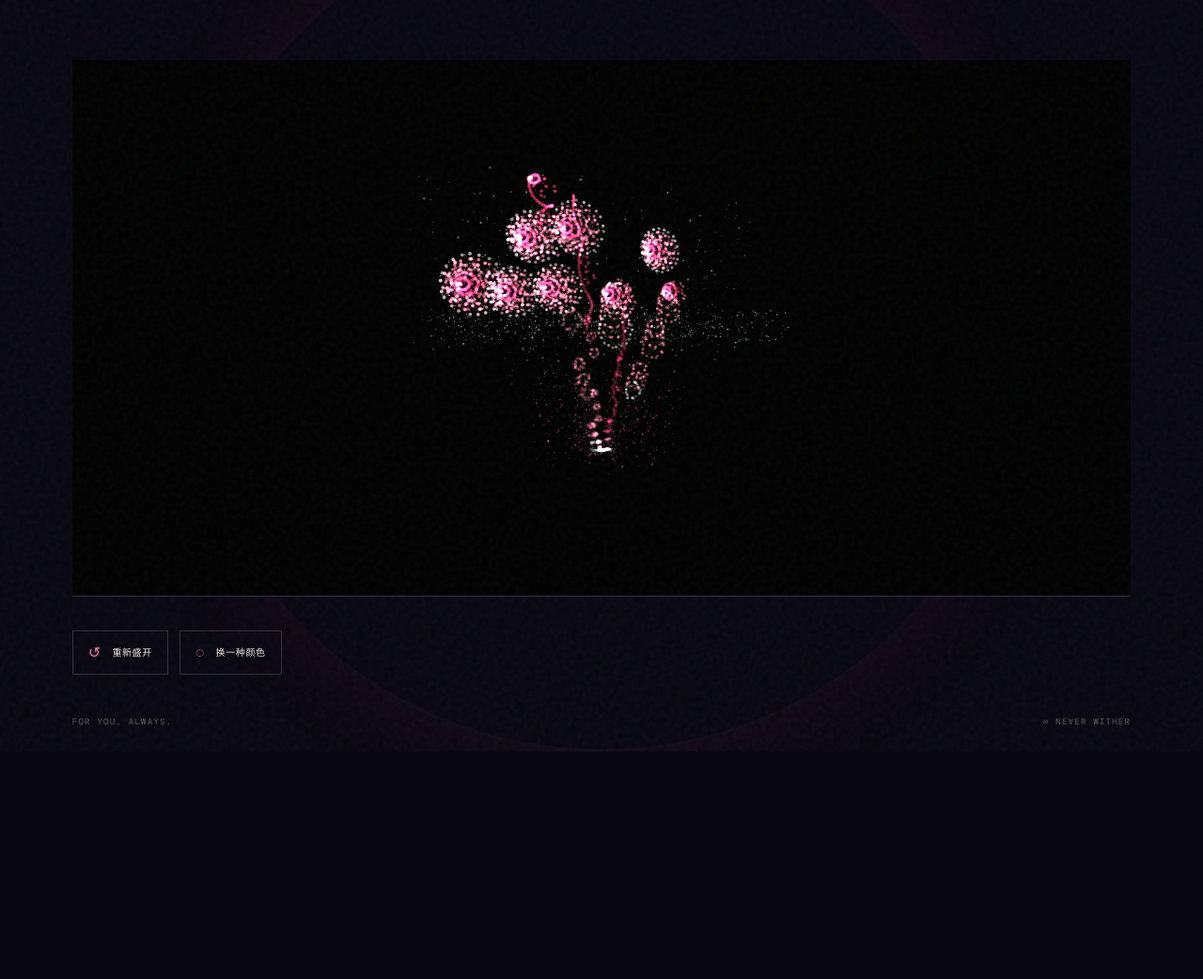
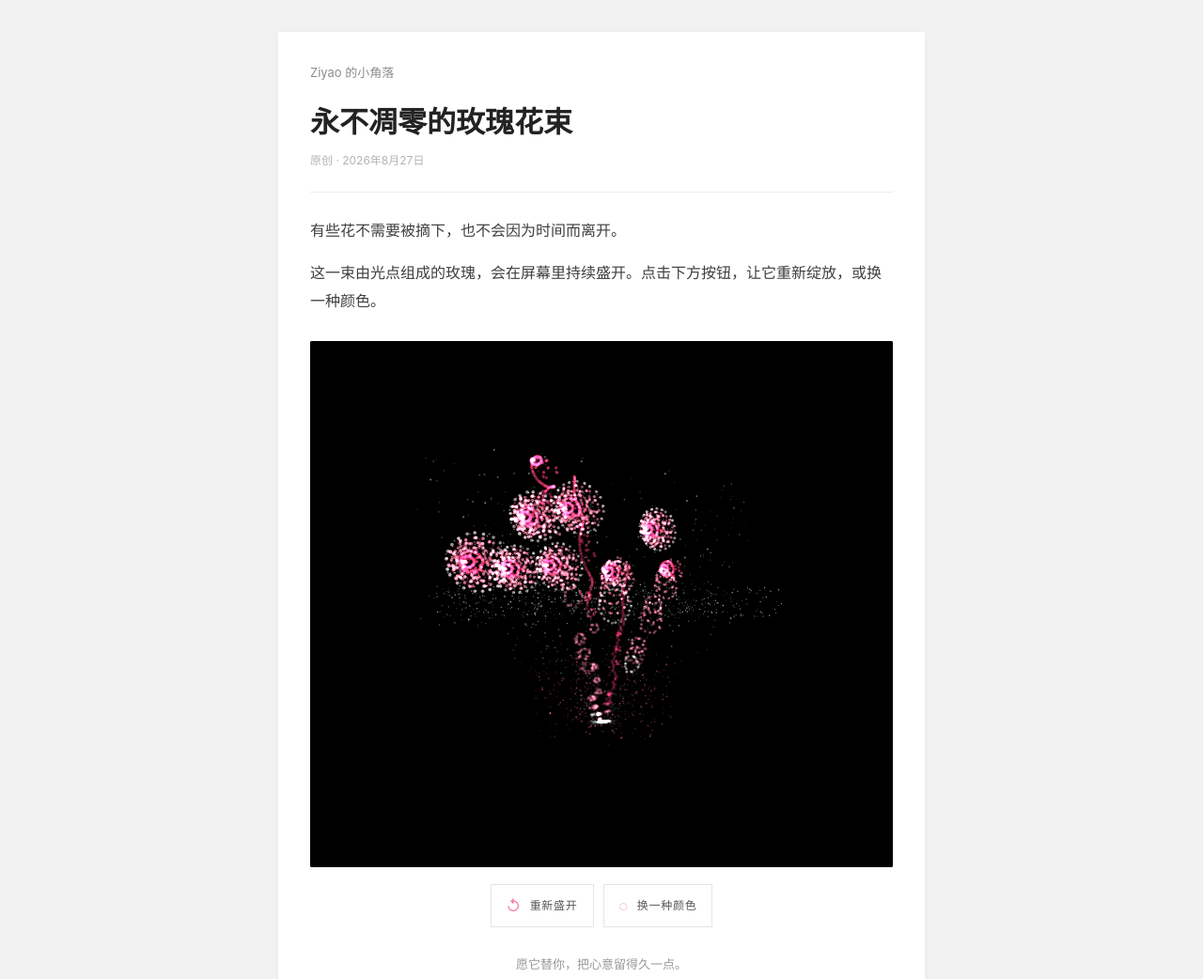
Before and after one commit to rsm-ziyao/eternal-rose-code, a plain HTML site: page index.html in a window 1280 px wide. Shown: the top 1042 px of the page at 94% size. Before the commit the page ends 800 px from the top, so only its background shows below. Drawn offline with nearby package versions, Linux system fonts and the light colour scheme; animation ran at ten frames a second.

Commit message:
Restyle page as a WeChat-style article

```diff
--- a/index.html
+++ b/index.html
@@ -11,9 +11,20 @@
     <link href="https://fonts.googleapis.com/css2?family=Cormorant+Garamond:wght@400;500;600&family=DM+Mono:wght@400;500&display=swap" rel="stylesheet" />
     <link rel="stylesheet" href="style.css" />
   </head>
-  <body>
-    <main class="stage">
-      <div class="grain" aria-hidden="true"></div>
+  <body class="article-page">
+    <main class="article-shell">
+      <article class="article-card">
+        <header class="article-head">
+          <p class="account-name">Ziyao 的小角落</p>
+          <h1>永不凋零的玫瑰花束</h1>
+          <p class="article-meta">原创 · 2026年8月27日</p>
+        </header>
+
+        <section class="article-copy">
+          <p>有些花不需要被摘下，也不会因为时间而离开。</p>
+          <p>这一束由光点组成的玫瑰，会在屏幕里持续盛开。点击下方按钮，让它重新绽放，或换一种颜色。</p>
+        </section>
+
         <section class="bouquet-wrap" aria-label="粒子玫瑰动画">
           <div class="halo halo-one"></div><div class="halo halo-two"></div>
           <canvas id="bouquet" aria-label="一束正在盛放的粒子玫瑰"></canvas>
@@ -24,7 +35,9 @@
           <button id="bloom" type="button"><span>↺</span> 重新盛开</button>
           <button id="palette" type="button"><span>◌</span> 换一种颜色</button>
         </nav>
+        <p class="closing-line">愿它替你，把心意留得久一点。</p>
         <footer><span>FOR YOU, ALWAYS.</span><span>∞ NEVER WITHER</span></footer>
+      </article>
     </main>
     <script src="app.js"></script>
   </body>
--- a/style.css
+++ b/style.css
@@ -3,3 +3,24 @@
 @media(max-width:760px){.stage{display:flex;flex-direction:column;min-height:100svh;padding:28px 18px 20px}.masthead{padding-top:4vh}.eyebrow{margin-bottom:20px}h1{font-size:clamp(55px,16vw,84px);margin-bottom:22px}.intro{font-size:11px;line-height:1.8}.bouquet-wrap{min-height:52vh;height:56vw;min-height:430px;margin:0 -10px}.caption{bottom:18px;font-size:8px}.controls{display:grid;grid-template-columns:1fr 1fr;gap:8px;padding-top:13px}.controls button{padding:12px 8px;font-size:9px}.share{grid-column:1/-1;margin-left:0}.share span{font-size:15px}footer{margin-top:auto;padding-top:22px;font-size:8px}}
 @media(prefers-reduced-motion:reduce){canvas{opacity:.85}.halo{animation:none}}
 .bouquet-wrap{grid-column:1/-1}
+
+/* WeChat-style article reading layout */
+.article-page{background:#f2f2f2;color:#222;overflow-x:hidden}
+.article-shell{width:100%;max-width:720px;margin:0 auto;padding:34px 16px 54px}
+.article-card{background:#fff;min-height:100vh;padding:34px 34px 28px;box-shadow:0 1px 10px rgba(0,0,0,.04)}
+.article-head{padding:0 0 24px;border-bottom:1px solid #eeeeee}
+.account-name{margin:0 0 22px;color:#8b8b8b;font:13px/1.5 -apple-system,BlinkMacSystemFont,"PingFang SC","Microsoft YaHei",sans-serif}
+.article-head h1{margin:0 0 13px;color:#222;font:600 31px/1.28 -apple-system,BlinkMacSystemFont,"PingFang SC","Microsoft YaHei",sans-serif;letter-spacing:0}
+.article-meta{margin:0;color:#b2b2b2;font:12px/1.5 -apple-system,BlinkMacSystemFont,"PingFang SC","Microsoft YaHei",sans-serif}
+.article-copy{padding:25px 0 4px;color:#3f3f3f;font:16px/1.9 -apple-system,BlinkMacSystemFont,"PingFang SC","Microsoft YaHei",sans-serif}
+.article-copy p{margin:0 0 14px}
+.article-copy p:last-child{margin-bottom:0}
+.article-card .bouquet-wrap{grid-column:auto;min-height:420px;height:52vw;max-height:560px;margin:24px 0 18px;border-radius:2px;overflow:hidden;background:#080711}
+.article-card .halo-one{width:75%;height:75%}.article-card .halo-two{width:110%;height:110%}
+.article-card .caption{bottom:20px;left:20px;right:20px}
+.article-card .controls{display:flex;justify-content:center;border:0;padding:0;gap:10px}
+.article-card .controls button{border-color:#e5e5e5;color:#555;font-family:-apple-system,BlinkMacSystemFont,"PingFang SC","Microsoft YaHei",sans-serif;font-size:12px}
+.article-card .controls button:hover,.article-card .controls button:focus-visible{border-color:#e26a82;color:#b83e5e;background:#fff8fa}
+.closing-line{margin:28px 0 30px;text-align:center;color:#999;font:13px/1.8 -apple-system,BlinkMacSystemFont,"PingFang SC","Microsoft YaHei",sans-serif}
+.article-card footer{border-top:1px solid #eeeeee;padding-top:18px;color:#b5b5b5;font-size:9px}
+@media(max-width:760px){.article-shell{padding:0}.article-card{padding:27px 18px 24px;box-shadow:none}.article-head h1{font-size:27px}.article-copy{font-size:15px;line-height:1.85}.article-card .bouquet-wrap{min-height:390px;height:116vw;margin-left:-2px;margin-right:-2px}.article-card .controls button{padding:10px 13px}.article-card footer{padding-top:16px}}
```
Lines whose indentation alone changed are shown as unchanged.
